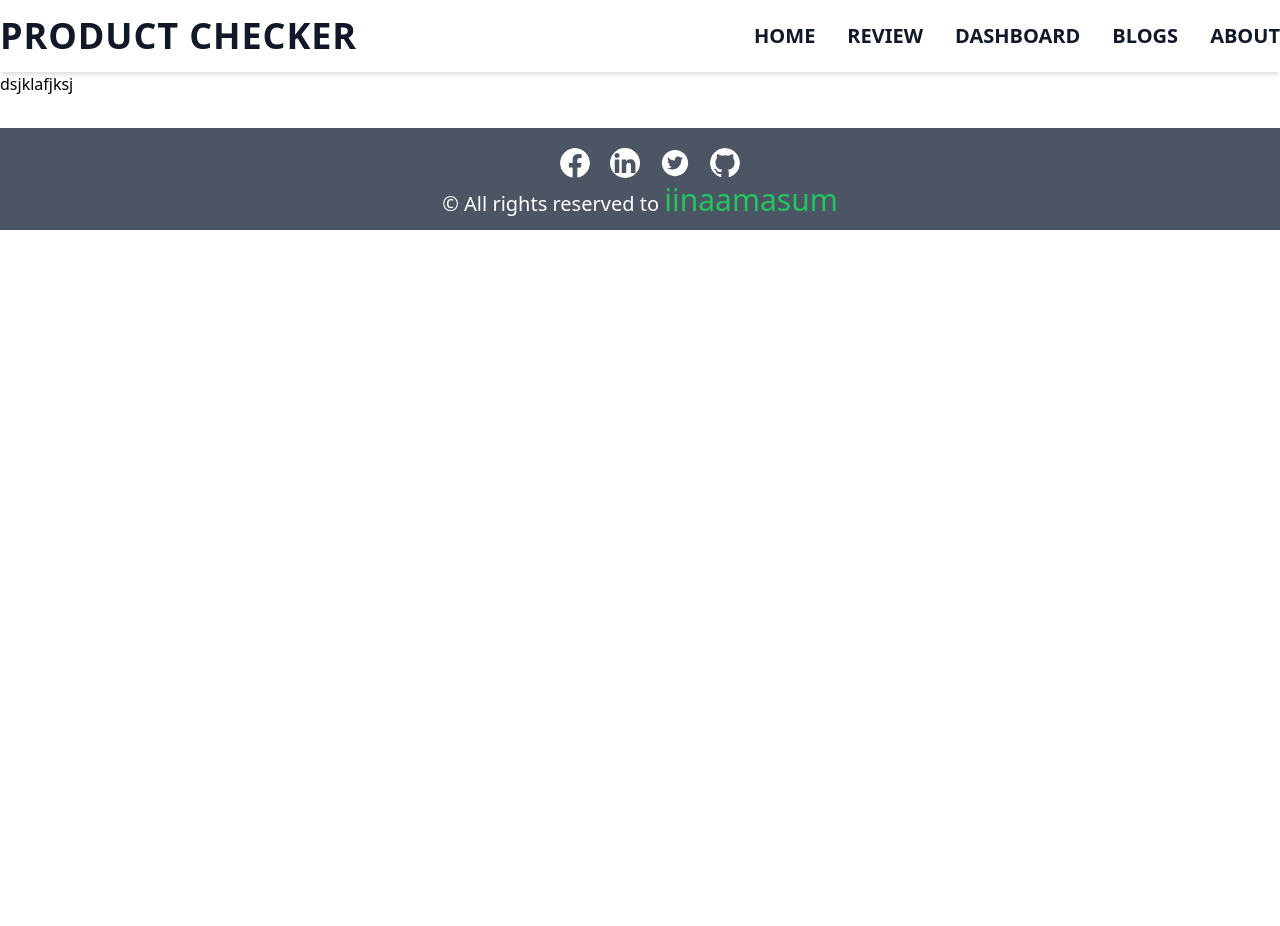
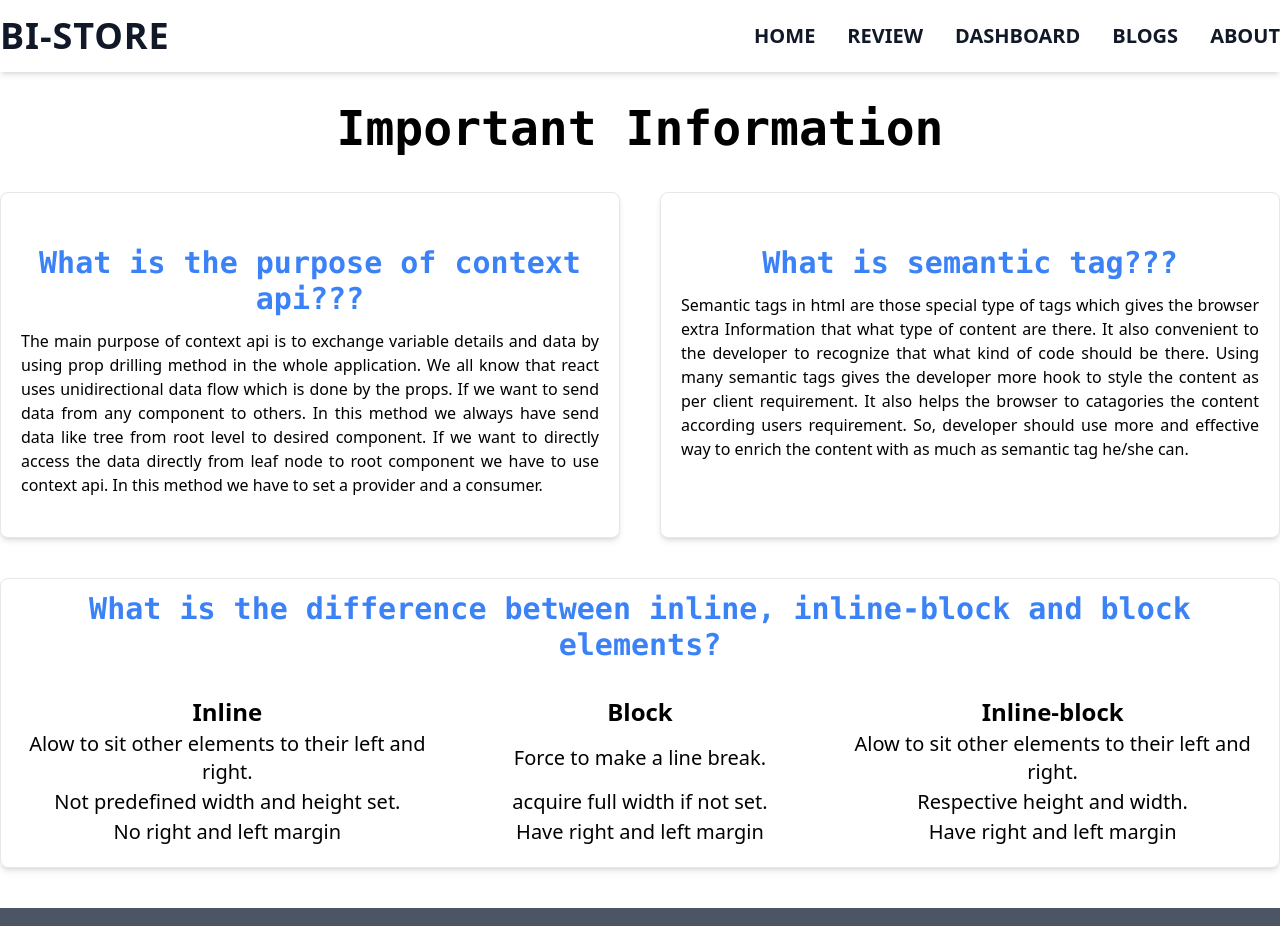
Before and after one commit to iinaamasum/bi-store, a React (Create React App) app: page /blog in a window 1280 px wide. Shown: the top 926 px of the page. Before the commit the page ends 800 px from the top, so only its background shows below. Built offline with nearby package versions, Linux system fonts and the light colour scheme.

Commit message:
faq done

```diff
--- a/public/index.html
+++ b/public/index.html
@@ -11,7 +11,7 @@
 
   <link rel="manifest" href="%PUBLIC_URL%/manifest.json" />
 
-  <title>Product Checker</title>
+  <title>BI-Store</title>
 </head>
 
 <body>
--- a/src/components/Blogs/Blogs.js
+++ b/src/components/Blogs/Blogs.js
@@ -1,7 +1,81 @@
 import React from 'react';
 
 const Blogs = () => {
-  return <div>dsjklafjksj</div>;
+  return (
+    <div className="container mx-auto px-4 sm:px-0">
+      <h1 className="text-5xl font-mono font-bold text-center mt-8">
+        Important Information
+      </h1>
+      <div className="grid grid-flow-row grid-cols-1 sm:grid-cols-2 mt-10 gap-5 sm:gap-10 ">
+        <div className="py-10 bg-white rounded-lg border border-gray-200 shadow-md px-5 text-justify">
+          <h2 className="text-center text-blue-500 font-bold font-mono text-3xl py-3">
+            What is the purpose of context api???
+          </h2>
+          <p>
+            The main purpose of context api is to exchange variable details and
+            data by using prop drilling method in the whole application. We all
+            know that react uses unidirectional data flow which is done by the
+            props. If we want to send data from any component to others. In this
+            method we always have send data like tree from root level to desired
+            component. If we want to directly access the data directly from leaf
+            node to root component we have to use context api. In this method we
+            have to set a provider and a consumer.
+          </p>
+        </div>
+
+        <div className="py-10 bg-white rounded-lg border border-gray-200 shadow-md px-5 text-justify">
+          <h2 className="text-center text-blue-500 font-bold font-mono text-3xl py-3">
+            What is semantic tag???
+          </h2>
+          <p>
+            Semantic tags in html are those special type of tags which gives the
+            browser extra Information that what type of content are there. It
+            also convenient to the developer to recognize that what kind of code
+            should be there. Using many semantic tags gives the developer more
+            hook to style the content as per client requirement. It also helps
+            the browser to catagories the content according users requirement.
+            So, developer should use more and effective way to enrich the
+            content with as much as semantic tag he/she can.
+          </p>
+        </div>
+      </div>
+
+      <div className="my-10 bg-white rounded-lg border border-gray-200 shadow-md px-5 text-justify">
+        <h2 className="text-center text-blue-500 font-bold font-mono text-3xl py-3">
+          What is the difference between inline, inline-block and block
+          elements?
+        </h2>
+        <div className="w-full my-5">
+          <table class="table-fixed w-full text-center py-10">
+            <thead className="text-2xl">
+              <tr>
+                <th>Inline</th>
+                <th>Block</th>
+                <th>Inline-block</th>
+              </tr>
+            </thead>
+            <tbody className="text-xl">
+              <tr>
+                <td>Alow to sit other elements to their left and right.</td>
+                <td>Force to make a line break.</td>
+                <td>Alow to sit other elements to their left and right.</td>
+              </tr>
+              <tr>
+                <td>Not predefined width and height set.</td>
+                <td>acquire full width if not set.</td>
+                <td>Respective height and width.</td>
+              </tr>
+              <tr>
+                <td>No right and left margin</td>
+                <td>Have right and left margin</td>
+                <td>Have right and left margin</td>
+              </tr>
+            </tbody>
+          </table>
+        </div>
+      </div>
+    </div>
+  );
 };
 
 export default Blogs;
--- a/src/components/Card/Card.js
+++ b/src/components/Card/Card.js
@@ -4,7 +4,7 @@ import './Card.css';
 const Card = (props) => {
   const { pic, rating, name, company, des, email } = props.item;
   return (
-    <div className="pt-10 bg-white rounded-lg border border-gray-200 shadow-md dark:bg-gray-800 dark:border-gray-700">
+    <div className="pt-10 bg-white rounded-lg border border-gray-200 shadow-md">
       <div className="flex flex-col items-center pb-3 card__img">
         <img
           className="mb-3 w-24 h-24 rounded-full shadow-lg"
--- a/src/components/Dashboard/Dashboard.js
+++ b/src/components/Dashboard/Dashboard.js
@@ -16,21 +16,25 @@ import {
   YAxis,
 } from 'recharts';
 import useGraph from '../../hooks/useGraph';
-const style = {
-  top: '50%',
-  right: 0,
-  transform: 'translate(0, -50%)',
-  lineHeight: '24px',
-};
+
 const Dashboard = () => {
   const [data] = useGraph();
   return (
+    <div className="">
+      <div>
+        <h1 className="text-center text-blue-500 font-bold font-mono text-4xl pt-10">
+          All data of this month
+        </h1>
+      </div>
       <div className="container mx-auto px-4 sm:px-0 pt-10 grid grid-flow-row grid-cols-1 md:grid-cols-2 gap-10">
         {/* line charts */}
         <div
           style={{ width: '100%', height: 500 }}
           className="shadow px-3 py-8 rounded-lg"
         >
+          <h2 className="text-center text-blue-500 font-bold font-mono text-2xl">
+            Monthly Sell vs Revenue
+          </h2>
           <ResponsiveContainer>
             <LineChart width={500} height={400} data={data}>
               <Line type="monotone" dataKey="sell" stroke="#8884d8" />
@@ -48,6 +52,9 @@ const Dashboard = () => {
           style={{ width: '100%', height: 500 }}
           className="shadow px-3 py-8 rounded-lg"
         >
+          <h2 className="text-center text-blue-500 font-bold font-mono text-2xl">
+            Investment vs Revenue
+          </h2>
           <ResponsiveContainer>
             <BarChart
               width={500}
@@ -75,6 +82,9 @@ const Dashboard = () => {
           style={{ width: '100%', height: 500 }}
           className="shadow px-3 py-8 rounded-lg"
         >
+          <h2 className="text-center text-blue-500 font-bold font-mono text-2xl">
+            Investment vs Revenue in pie
+          </h2>
           <ResponsiveContainer>
             <PieChart>
               <Pie
@@ -105,6 +115,9 @@ const Dashboard = () => {
           style={{ width: '100%', height: 500 }}
           className="shadow px-3 py-8 rounded-lg"
         >
+          <h2 className="text-center text-blue-500 font-bold font-mono text-2xl">
+            Sell vs Revenue
+          </h2>
           <ResponsiveContainer>
             <AreaChart
               width={500}
@@ -123,7 +136,7 @@ const Dashboard = () => {
               <Tooltip />
               <Area
                 type="monotone"
-              dataKey="investment"
+                dataKey="sell"
                 stroke="#3884d8"
                 fill="#3884d8"
               />
@@ -138,6 +151,7 @@ const Dashboard = () => {
           </ResponsiveContainer>
         </div>
       </div>
+    </div>
   );
 };
 
--- a/src/components/Navbar/Navbar.js
+++ b/src/components/Navbar/Navbar.js
@@ -13,11 +13,11 @@ const Navbar = () => {
     { id: 5, link: '/about', name: 'about' },
   ];
   return (
-    <div className="shadow-md w-full sticky top-0 left-0 bg-white">
+    <div className="shadow-md w-full top-0 left-0 bg-white">
       <div className="md:flex items-center justify-between py-4 container mx-auto">
         {/* logo */}
         <div className="uppercase tracking-wide text-3xl sm:text-4xl cursor-pointer text-gray-900 font-bold ml-8 sm:ml-0">
-          Product Checker
+          BI-store
         </div>
         {/* FaHamburger */}
         <div
```
Lines whose indentation alone changed are shown as unchanged.
